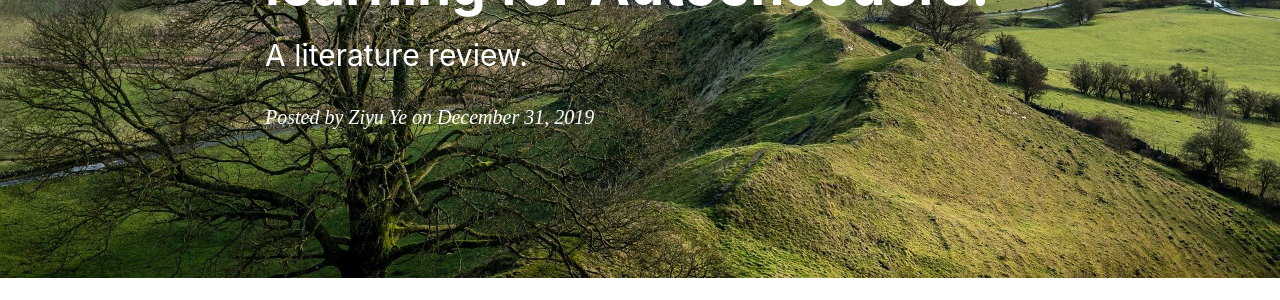
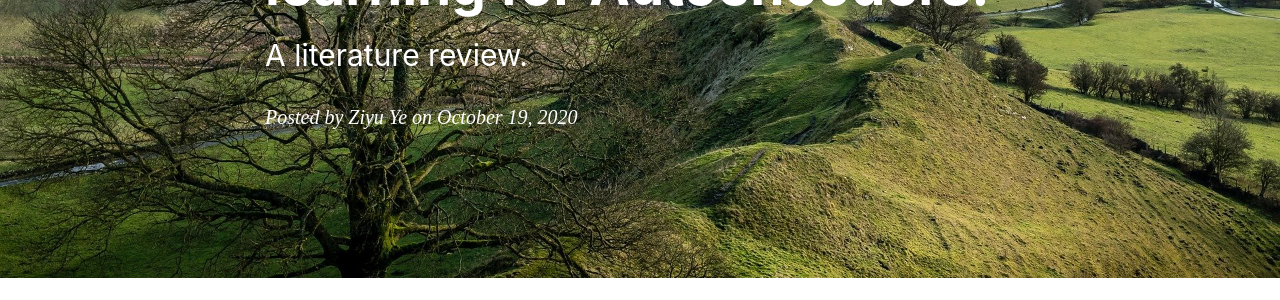
Before and after one commit to ZIYU-DEEP/ZIYU-DEEP.github.io, a Jekyll site: the page built from _posts/2020-10-19-Awesome-Representation-Learning-for-Autoencoders.md, in a window 1280 px wide and 900 px high. Shown: the part 305-605 px from the top of the window. Built offline with Jekyll 4.4.1, drawn with Linux system fonts in a browser that asks for light colours; nearby versions of some CDN libraries; formulas are drawn with MathJax 3; comment, search, counter and statistics services are not loaded.

Commit message:
fix time

```diff
--- a/_posts/2020-10-19-Awesome-Representation-Learning-for-Autoencoders.md
+++ b/_posts/2020-10-19-Awesome-Representation-Learning-for-Autoencoders.md
@@ -2,7 +2,7 @@
 layout:     post
 title:      "Awesome Representation learning for Autoencoders."
 subtitle:   "A literature review."
-date:       2019-12-31
+date:       2020-10-19
 author:     "Ziyu Ye"
 header-img: "img/post-bg-svdund.jpg"
 catalog:    true
```
Also changed, not shown: 3 other files.
